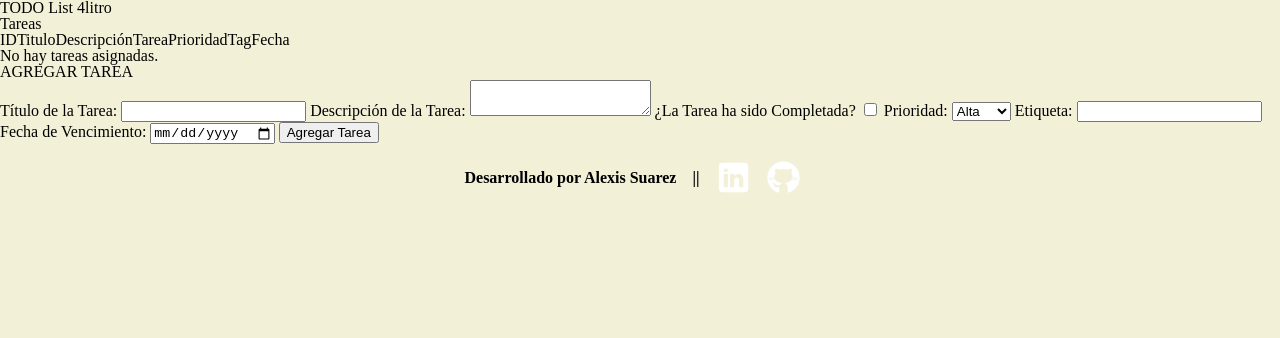
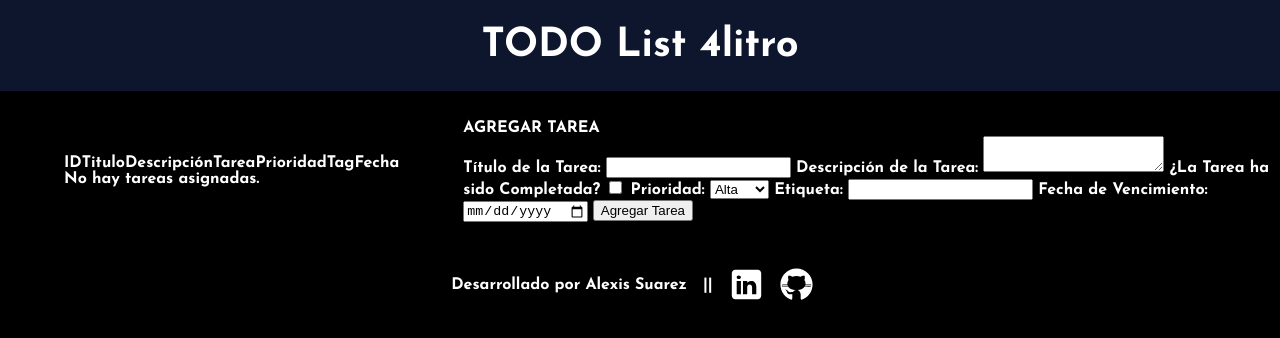
Before and after one commit to fourlitro/DFE-Proyecto-Parcial-2, a website: page src/index.html in a window 1280 px wide. Drawn offline with Linux system fonts and the light colour scheme.

Commit message:
bro xd commit añadiendo cositas

```diff
--- a/src/assets/scss/_bases.scss
+++ b/src/assets/scss/_bases.scss
@@ -1,3 +1,57 @@
+:root {
+    --color-fondo: #000;
+    --color-about: #0e162d;
+    --color-link: #fec32b;
+    --color-link2: #FF312E;
+    --color-t1: #ed1d7f;
+    --color-t2: #00acee;
+    --color-t3: #22181C;
+    --color-t4: #EFF1F3;
+    --color-font: #fff;
+    --color-tabla: #DEDEE0;
+
+    --font: 'Josefin Sans', sans-serif;
+
+    --color-background-header: #0e162d;
+
+}
+
+body {
+    box-sizing: border-box;
+    color: var(--color-font);
+    background-color: var(--color-fondo);
+    font-family: var(--font);
+    margin: 0;
+    padding: 0%;
+    line-height: 1;
+}
+
+
+/*para la barra scroll*/
+body::-webkit-scrollbar {
+    width: 1.5vh;
+}
+
+body::-webkit-scrollbar-track {
+    background: black;
+}
+
+body::-webkit-scrollbar-thumb {
+    background: white;
+    border-radius: 1px;
+}
+
+body::-webkit-scrollbar-thumb:hover {
+    background: #fec32b;
+}
+
+.principal{
+    display: flex;
+    justify-content: center;
+    align-items: center;
+
+}
+
 #btn-ir-arriba {
     display: none;
     cursor: pointer;
--- /dev/null
+++ b/src/assets/scss/_header.scss
@@ -0,0 +1,28 @@
+.menu__header{
+    background-color: var(--color-background-header);
+    display: flex;
+    align-items: center;
+    justify-content: center;
+    padding-top: 2%;
+    padding-bottom: 2%;
+    height: 2.5rem;
+    position: relative;
+
+    transition: all 0.5s;
+}
+
+.menu__title{
+    font-size: 2.5rem;
+}
+
+/* Responsive mobiles */
+@media screen and (max-width: 767px) {
+
+
+
+}
+
+/* Tablets */
+@media screen and (min-width: 768px) and (max-width: 1193px) {
+
+}
--- /dev/null
+++ b/src/assets/scss/_table.scss
@@ -0,0 +1,46 @@
+.task-table{
+    padding: 5%;
+}
+
+.data_table{
+    width: 100%;
+    border-collapse: collapse;
+    white-space: nowrap;
+    font-size: 1rem;
+    box-shadow: 0 0 20px rgba(0, 0, 0, 0.15);
+
+    thead tr {
+        background-color: var(--color-tabla);
+        color: var(--color-t3);
+        text-align: left;
+
+        th {
+          border: none;
+          font-size: 1.125rem;
+          padding: 2rem 1.25rem;
+          white-space: nowrap;
+        }
+    }
+    tbody tr {
+        border-bottom: none;
+
+        &:nth-of-type(even) {
+          background-color: var(--c);
+        }
+
+        &:last-of-type {
+          border-bottom: 4px solid $color-primary;
+        }
+
+        td {
+          padding: 1rem 1.25rem;
+          border: none;
+          white-space: wrap;
+
+          img {
+            max-width: 100px;
+            height: auto;
+          }
+        }
+      }
+  }
--- a/src/assets/scss/styles.scss
+++ b/src/assets/scss/styles.scss
@@ -1,7 +1,5 @@
 @import '_reset.scss';
 @import '_bases.scss';
-
+@import '_header.scss';
+@import '_table.scss';
 @import '_footer.scss';
-body{
-    background-color: #f3f0d8;
-}
--- a/src/index.html
+++ b/src/index.html
@@ -5,19 +5,17 @@
     <meta name="viewport" content="width=device-width, initial-scale=1.0">
     <title>TODO list</title>
     <link rel="stylesheet" href="assets/css/styles.css">
+    <link rel="preconnect" href="https://fonts.googleapis.com">
+    <link rel="preconnect" href="https://fonts.gstatic.com" crossorigin>
+    <link href="https://fonts.googleapis.com/css2?family=Josefin+Sans:ital,wght@0,700;1,300;1,500&display=swap"
+        rel="stylesheet">
 </head>
 
 <body>
-    <header class="menu">
-        <section class="menu__header">
-            <h1>TODO List 4litro</h1>
-        </section>
-
-        <nav class="header__nav">
-            <a href="#tareas">Tareas</a>
-        </nav>
+    <header class="menu__header">
+        <h1 class="menu__title">TODO List 4litro</h1>
     </header>
-    <main>
+    <main class="principal">
         <!-- Aqui se vera la tabla-->
         <section class="task-table">
             <div class="table-container">
```
Also changed, not shown: src/assets/css/styles.css.
